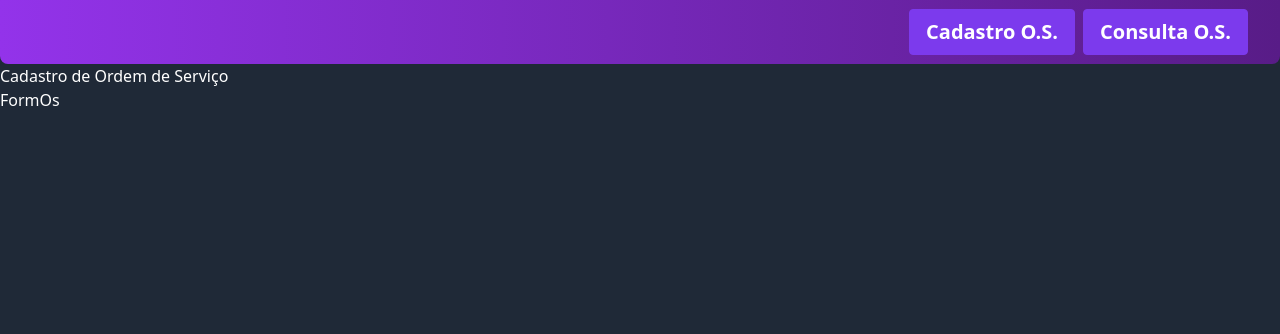
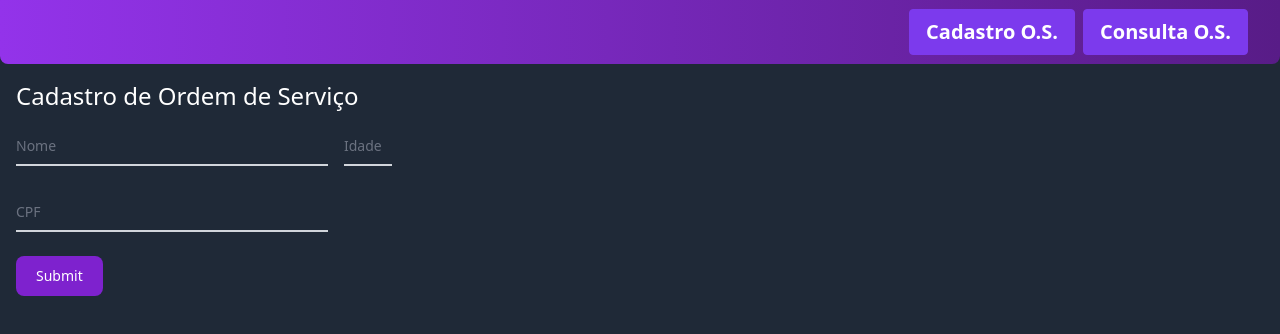
Before and after one commit to vitorconti/framelabs, a React (Vite) app: page /ordem-servico/cadastro in a window 1280 px wide. Shown: the top 334 px of the page. Built offline with nearby package versions, Linux system fonts and the light colour scheme; no server answers.

Commit message:
feat: service procedimentos

```diff
--- a/src/index.css
+++ b/src/index.css
@@ -1,3 +1,9 @@
 @tailwind base;
 @tailwind components;
 @tailwind utilities;
+
+input::-webkit-outer-spin-button,
+input::-webkit-inner-spin-button {
+    -webkit-appearance: none;
+    margin: 0;
+}
--- a/src/pages/CadastroOs/CadastroOs.jsx
+++ b/src/pages/CadastroOs/CadastroOs.jsx
@@ -3,8 +3,8 @@ import FormOs from "./components/FormOs"
 
 const CadastroOs = () => {
     return (
-        <div>
-            <h2>Cadastro de Ordem de Serviço</h2>
+        <div className="m-4 flex flex-col space-y-3">
+            <h1 className="text-2xl">Cadastro de Ordem de Serviço</h1>
             <FormOs />
         </div>
     )
--- a/src/pages/CadastroOs/components/FormOs.jsx
+++ b/src/pages/CadastroOs/components/FormOs.jsx
@@ -1,5 +1,40 @@
+import { useEffect, useState } from "react"
+import procedientoService from "../../../services/procedientoService"
+
 export default function FormOs() {
+    const [procedimentos, setProcedimentos] = useState([])
+
+    useEffect(() => {
+        (async () => {
+            const response = await procedientoService.getProcedimentos()
+            setProcedimentos(response)
+        })()
+
+
+    }, [])
+
+
     return (
-        <div>FormOs</div>
+        <div>
+
+            <form>
+                <div className="flex space-x-4">
+                    <div className="relative z-0 mb-6 w-1/4 group">
+                        <input type="text" name="nome" id="nome" className="block py-2.5 px-0 w-full text-sm text-gray-900 bg-transparent border-0 border-b-2 border-gray-300 appearance-none dark:text-white dark:border-gray-600 dark:focus:border-purple-500 focus:outline-none focus:ring-0 focus:border-purple-600 peer" placeholder=" " required="" />
+                        <label htmlFor="nome" className="peer-focus:font-medium absolute text-sm text-gray-500 dark:text-gray-400 duration-300 transform -translate-y-6 scale-75 top-3 -z-10 origin-[0] peer-focus:left-0 peer-focus:text-purple-600 peer-focus:dark:text-purple-500 peer-placeholder-shown:scale-100 peer-placeholder-shown:translate-y-0 peer-focus:scale-75 peer-focus:-translate-y-6">Nome</label>
+                    </div>
+                    <div className="relative z-0 mb-6 w-12 group">
+                        <input type="number" min={0} name="idade" id="idade" className=" block py-2.5 px-0 w-full text-sm text-gray-900 bg-transparent border-0 border-b-2 border-gray-300 appearance-none dark:text-white dark:border-gray-600 dark:focus:border-purple-500 focus:outline-none focus:ring-0 focus:border-purple-600 peer" placeholder=" " required="" />
+                        <label htmlFor="idade" className="peer-focus:font-medium absolute text-sm text-gray-500 dark:text-gray-400 duration-300 transform -translate-y-6 scale-75 top-3 -z-10 origin-[0] peer-focus:left-0 peer-focus:text-purple-600 peer-focus:dark:text-purple-500 peer-placeholder-shown:scale-100 peer-placeholder-shown:translate-y-0 peer-focus:scale-75 peer-focus:-translate-y-6">Idade</label>
+                    </div>
+                </div>
+                <div className="relative z-0 mb-6 w-1/4 group">
+                    <input type="text" pattern="[0-9]{3}-[0-9]{3}-[0-9]{4}" name="cpf" id="cpf" className="block py-2.5 px-0 w-full text-sm text-gray-900 bg-transparent border-0 border-b-2 border-gray-300 appearance-none dark:text-white dark:border-gray-600 dark:focus:border-purple-500 focus:outline-none focus:ring-0 focus:border-purple-600 peer" placeholder=" " required="" />
+                    <label htmlFor="cpf" className="peer-focus:font-medium absolute text-sm text-gray-500 dark:text-gray-400 duration-300 transform -translate-y-6 scale-75 top-3 -z-10 origin-[0] peer-focus:left-0 peer-focus:text-purple-600 peer-focus:dark:text-purple-500 peer-placeholder-shown:scale-100 peer-placeholder-shown:translate-y-0 peer-focus:scale-75 peer-focus:-translate-y-6">CPF</label>
+                </div>
+                <button type="submit" className="text-white bg-purple-700 hover:bg-purple-800 focus:ring-4 focus:outline-none focus:ring-purple-300 font-medium rounded-lg text-sm w-full sm:w-auto px-5 py-2.5 text-center dark:bg-purple-600 dark:hover:bg-purple-700 dark:focus:ring-purple-800">Submit</button>
+            </form>
+
+        </div>
     )
 }
--- /dev/null
+++ b/src/services/procedientoService.js
@@ -0,0 +1,7 @@
+class ProcedimentoService {
+    async getProcedimentos() {
+        const response = await (await fetch("http://localhost:3000/procedimentos")).json()
+        return response
+    }
+}
+export default new ProcedimentoService()
```
